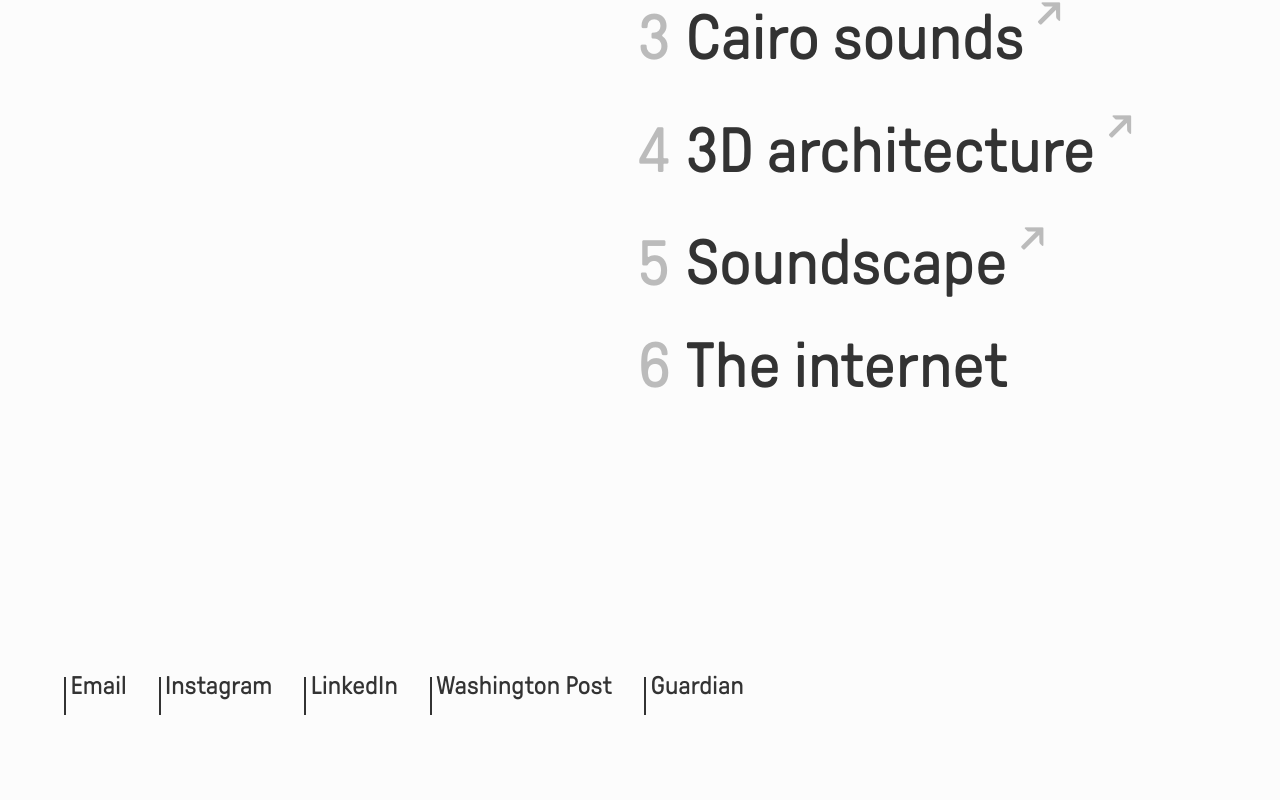
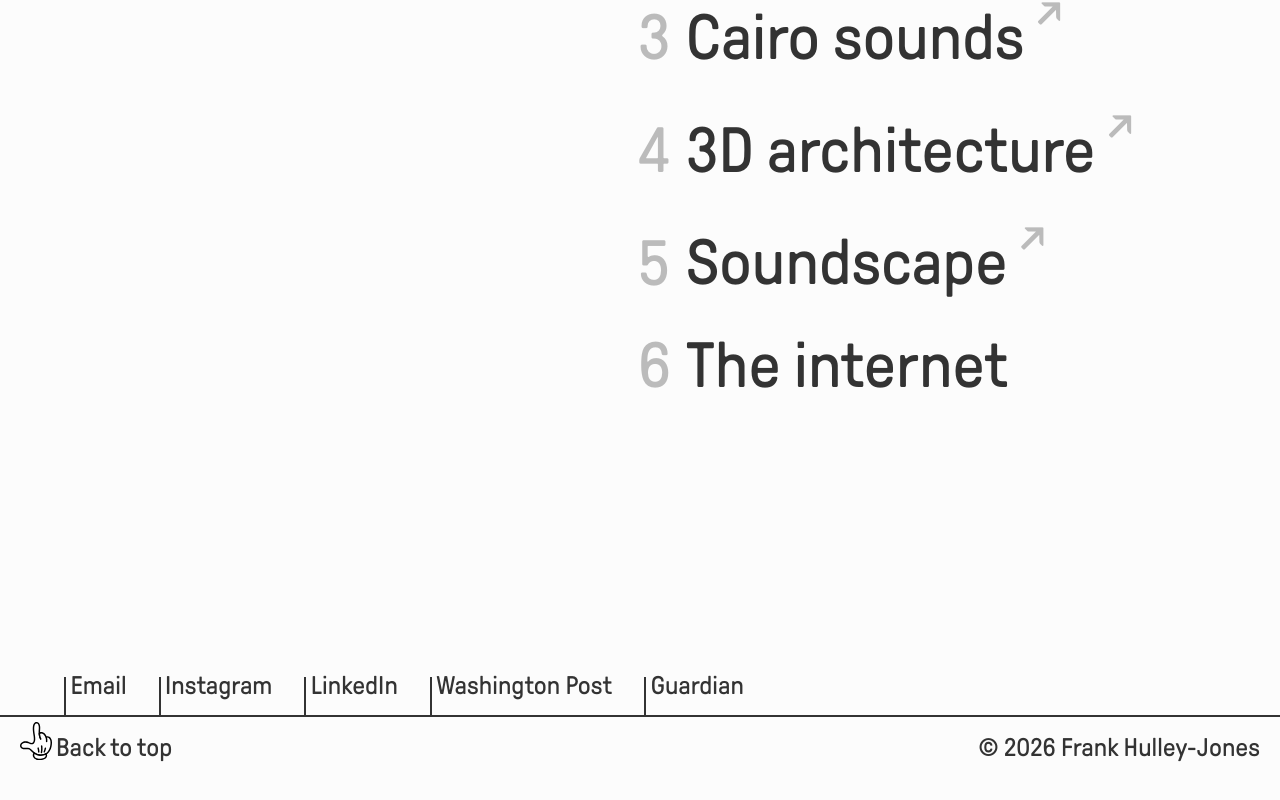
Before and after one commit to superfrank/portfolio-vite, a React (Vite) app: page / in a window 1280 px wide. Shown: the part 1535-2335 px from the top of the page. Before the commit the page ends 2250 px from the top, so only its background shows below. Built offline with nearby package versions, Linux system fonts and the light colour scheme.

Commit message:
feat: Footer component created

```diff
--- a/src/App.jsx
+++ b/src/App.jsx
@@ -5,13 +5,13 @@ import noMowVideo from "./assets/nomow/home/promo-video.mp4";
 import noMowPoster from "./assets/nomow/home/promo-video.jpg";
 import ProjectsList from "./components/ProjectsList";
 import ContactLinks from "./components/ContactLinks";
+import Footer from "./components/Footer";
 
 const App = () => {
   return (
     <>
       <Logo href="/" variant="default" context="home" />
-      <main>
-        {/* <h1 className="site-name">Frank Hulley-Jones</h1> */}
+      <main id="top">
         <AboutIntro />
         <FeaturedProject
           mediaType="video"
@@ -21,6 +21,7 @@ const App = () => {
         />
         <ProjectsList />
         <ContactLinks />
+        <Footer />
       </main>
     </>
   );
--- /dev/null
+++ b/src/components/Footer.jsx
@@ -0,0 +1,20 @@
+import MickeyHand from "./MickeyHand";
+
+const Footer = () => {
+  const currentYear = new Date().getFullYear();
+
+  return (
+    <footer className="footer wrapper">
+      <a className="footer__top" href="#top">
+        <span className="footer__hand" aria-hidden="true">
+          <MickeyHand direction="up" />
+        </span>
+        <span className="footer__label">Back to top</span>
+      </a>
+
+      <div className="footer__copyright">© {currentYear} Frank Hulley-Jones</div>
+    </footer>
+  );
+};
+
+export default Footer;
--- a/src/styles/main.scss
+++ b/src/styles/main.scss
@@ -24,6 +24,7 @@
 @use "partials/featured-project";
 @use "partials/projects-list";
 @use "partials/contact-links";
+@use "partials/footer";
 // @import "partials/_base";
 // @import "partials/_about";
 // @import "partials/_logo";
--- /dev/null
+++ b/src/styles/partials/_footer.scss
@@ -0,0 +1,88 @@
+@use "../sass-mq/mq";
+@use "../modules/colors";
+@use "../modules/typography";
+
+.footer {
+  display: flex;
+  justify-content: space-between;
+  align-items: flex-end;
+  gap: 1rem;
+  border-top: 1px solid colors.$black;
+  padding-top: 10px;
+  margin-bottom: 32px;
+
+  @include mq.mq(tablet) {
+    border-top: 2px solid colors.$black;
+    margin-bottom: 48px;
+  }
+
+  @include mq.mq(wide) {
+    padding-top: 1.5%;
+    margin-bottom: 2.5%;
+  }
+
+  &__top {
+    display: inline-flex;
+    align-items: flex-end;
+    gap: 0.4rem;
+    color: colors.$black;
+    text-decoration: none;
+  }
+
+  &__hand {
+    display: block;
+    width: 7vw;
+    margin-top: -1vw;
+
+    @include mq.mq(desktop) {
+      width: 2.5vw;
+      margin-top: -0.4vw;
+    }
+
+    svg {
+      display: block;
+      width: 100%;
+      height: auto;
+    }
+  }
+
+  &__label,
+  &__copyright {
+    font-family: typography.$sans-serif;
+    font-size: typography.$font-size-five;
+    line-height: 1;
+    color: colors.$black;
+
+    @include mq.mq(desktop) {
+      font-size: typography.$font-size-two;
+    }
+  }
+
+  &__top:hover &__label {
+    color: colors.$brand-1;
+    transition: color 0.6s ease;
+  }
+
+  &__top:hover &__hand path {
+    transform-origin: center center;
+    animation: footer-wiggle 1000ms ease-in-out;
+  }
+}
+
+@keyframes footer-wiggle {
+  0% {
+    transform: rotate(5deg);
+  }
+  25% {
+    transform: rotate(-5deg);
+  }
+  50% {
+    transform: rotate(10deg);
+  }
+  75% {
+    transform: rotate(-2.5deg);
+  }
+  100% {
+    transform: rotate(0deg);
+  }
+}
```
